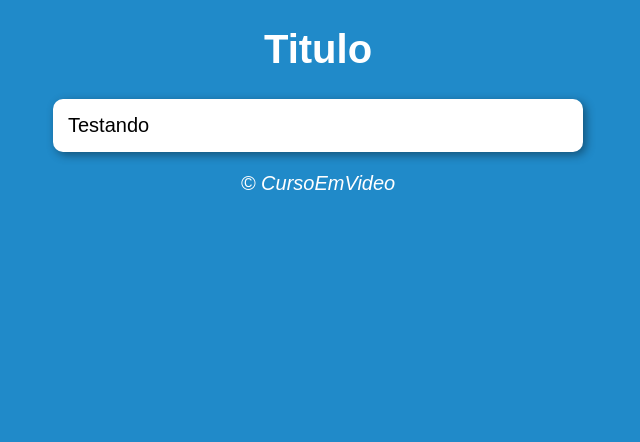
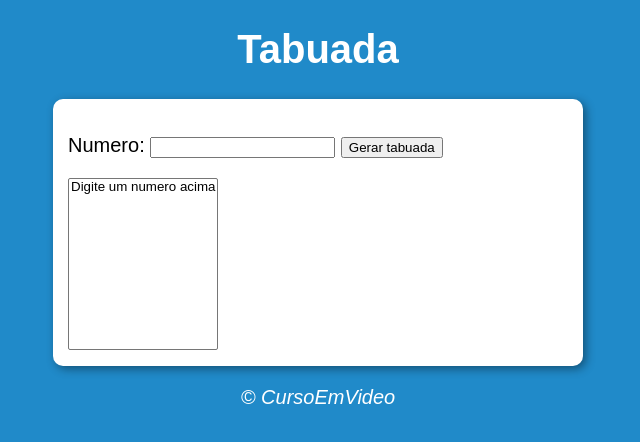
Before and after one commit to gustavobanares/JavaScript, a plain HTML site: page aula 14ex/Exercicio 04/modelo.html in a window 1280 px wide. Shown: the whole page, without its empty margins (322-962 px from the left). Drawn offline with Linux system fonts and the light colour scheme.

Commit message:
Do the exercise 04

```diff
--- a/aula 13/ambiente.js
+++ b/aula 13/ambiente.js
@@ -6,12 +6,12 @@ do {
 
 ar
 
-
+/*
 var c = 1
 while (c <= 20){
     console.log(`Passo ${c}`)
     c++
-
+*/
 
 
 
--- a/aula 14ex/Exercicio 04/modelo.html
+++ b/aula 14ex/Exercicio 04/modelo.html
@@ -3,19 +3,25 @@
 <head>
     <meta charset="UTF-8">
     <meta name="viewport" content="width=device-width, initial-scale=1.0">
-    <title>Teste</title>
+    <title>Tabuada</title>
     <link rel="stylesheet" href="style.css">
 </head>
 <body>
 
     <header>
-    <h1>Titulo</h1>
+    <h1>Tabuada</h1>
     </header>
 
     <section>
 
         <div>
-            Testando
+            <p>Numero: <input type="number" name="txtnumero" id="txtnumero">
+                        <input type="button" value="Gerar tabuada" onclick="tabuada()"></p>
+
+                <select name="res" id="res" size="10">
+                    <option value="">Digite um numero acima</option>
+                </select>
+
         </div>
 
 
--- a/aula 14ex/Exercicio 04/script.js
+++ b/aula 14ex/Exercicio 04/script.js
@@ -0,0 +1,21 @@
+function tabuada(){
+    let numero = document.getElementById('txtnumero')
+    let res = document.getElementById('res')
+
+
+
+    if(numero.value.length == 0){
+        window.alert('Por favor, digite um numero!')
+    } else{
+        let n = Number(numero.value)
+        let c = 1
+        res.innerHTML = ''
+        while(c <= 10 ){
+            let item = document.createElement('option')
+            item.text = `${n} x ${c} = ${n*c}`
+            res.appendChild(item)
+            c++
+        }
+    }
+
+}
```
